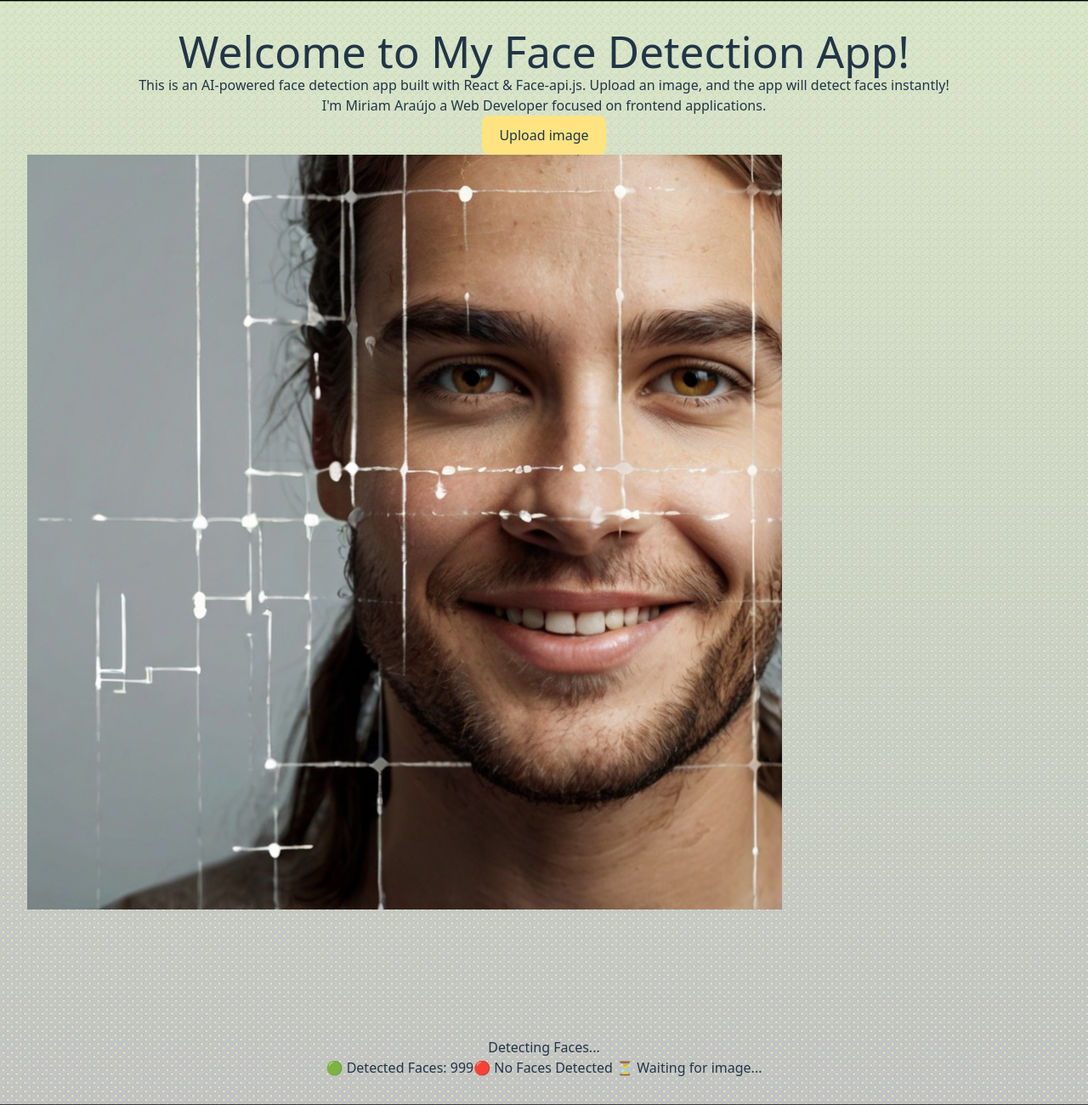
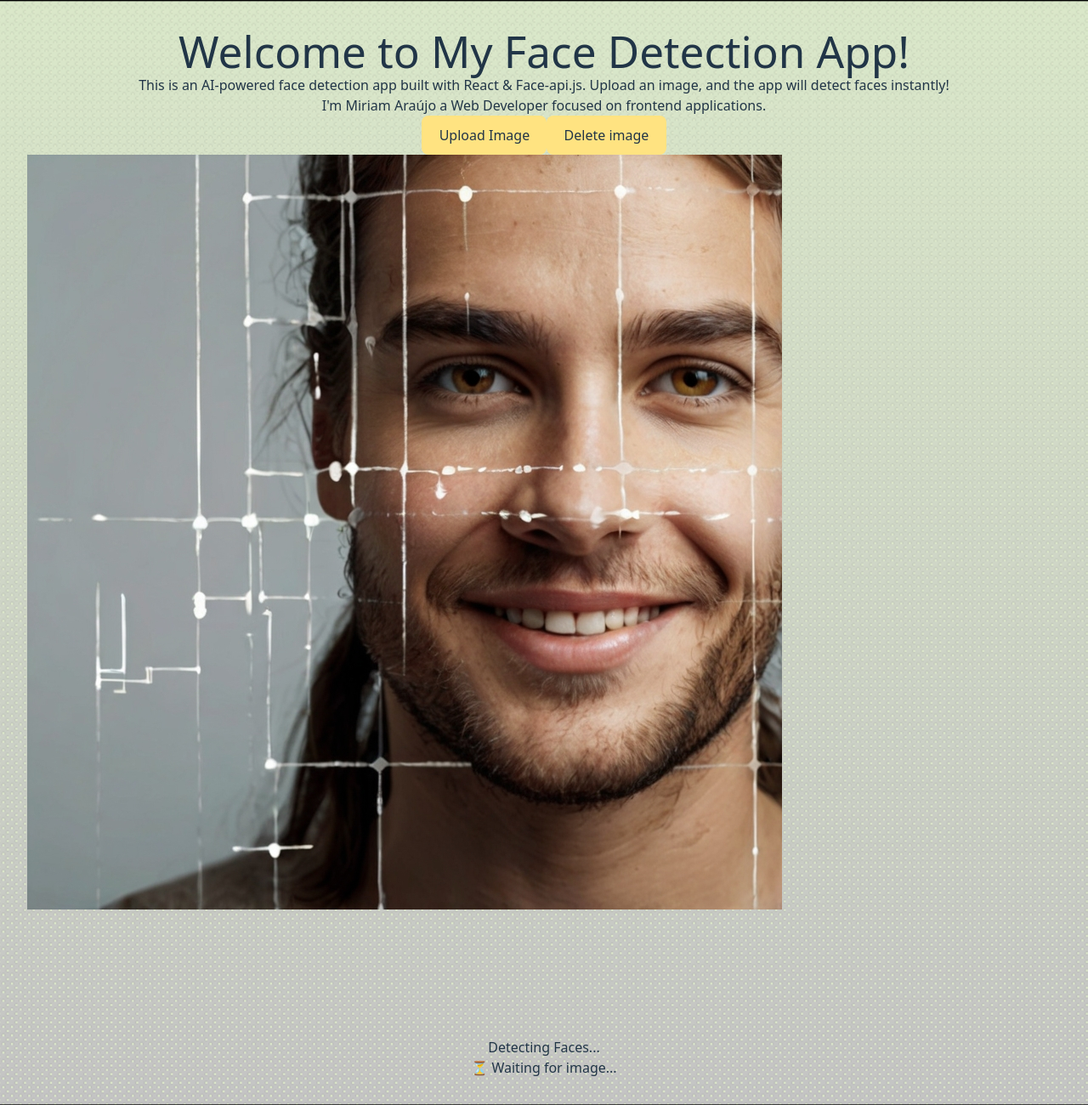
Before and after one commit to M-Araujo/ai-image-recognition-app-react, a React (Vite) app: page / in a window 1280 px wide. Shown: the whole page at 85% size. Built offline with nearby package versions, Linux system fonts and the light colour scheme.

Commit message:
preparing for file upload

```diff
--- a/package.json
+++ b/package.json
@@ -11,7 +11,8 @@
   },
   "dependencies": {
     "react": "^19.0.0",
-    "react-dom": "^19.0.0"
+    "react-dom": "^19.0.0",
+    "react-dropzone": "^14.3.8"
   },
   "devDependencies": {
     "@eslint/js": "^9.22.0",
--- a/src/components/FaceRecognition.tsx
+++ b/src/components/FaceRecognition.tsx
@@ -1,6 +1,20 @@
+import Button from './ui/Button.tsx';
+import { useState } from 'react';
+import FileUpload from './FileUpload.tsx';
+
 function FaceRecognition() {
 
-  const defaultImage = true;
+  const [defaultImage, setDefaultImage] = useState<boolean>(true);
+  /*const [uploadedImage, setUploadedImage] = useState<string>('');
+  const [hasUploadedImage, setHasUploadedImage] = useState<boolean>(false);*/
+
+  const uploadImage = (): void => {
+    setDefaultImage(false);
+  }
+
+  const resetImage = (): void => {
+    setDefaultImage(true);
+  }
 
   return (
     <div className="w-full max-w-[1200px] mx-auto bg-white rounded-2xl">
@@ -22,9 +36,8 @@ function FaceRecognition() {
                 I'm Miriam Araújo a Web Developer focused on frontend applications.
               </p>
 
-              <button className="uploadBtn">
-                Upload image
-              </button>
+              <Button onClick={uploadImage} btnClasses="uploadBtn" text="Upload Image" />
+              <Button onClick={resetImage} btnClasses="uploadBtn" text="Delete image" />
             </div>
           </div>
 
@@ -36,30 +49,45 @@ function FaceRecognition() {
             <div className="canvas-wrapper">
 
               {defaultImage ?
+                (
                   <img
                     src="./assets/defaultImg.jpg"
                     alt="Uploaded Image"
-                  className="image-preview rounded-2xl" /> :
-                ''}
+                    className="image-preview rounded-2xl" />
+                ) : (
+                  <FileUpload />
+                )
+              }
 
               <canvas className="canvas-overlay"></canvas>
             </div>
           </div>
 
           <div className="status-container">
+
             <div className="loading-spinner">
               <div className="spinner"></div>
               <p>Detecting Faces...</p>
             </div>
 
             <p className="face-count">
+
+              {defaultImage ? (
+                <span > ⏳ Waiting for image...</span>
+              ) : (
+                <>
                     <span className="text-green-500">
                 🟢 Detected Faces: 999
                     </span>
                     <span className="text-red-500">
                       🔴 No Faces Detected
                     </span>
-              <span > ⏳ Waiting for image...</span>
+                </>
+              )
+              }
+
+
+
             </p>
           </div>
         </div>
--- /dev/null
+++ b/src/components/FileUpload.tsx
@@ -0,0 +1,28 @@
+import React, { useCallback } from 'react'
+import { useDropzone } from 'react-dropzone'
+
+const FileUpload: React.FC = () => {
+
+
+    const onDrop = useCallback(acceptedFiles => {
+        // Do something with the files
+        console.log(acceptedFiles);
+    }, [])
+
+    const { getRootProps, getInputProps, isDragActive } = useDropzone({ onDrop })
+
+
+    return (
+        <div {...getRootProps()}>
+            <input {...getInputProps()} />
+            {
+                isDragActive ?
+                    <p>Drop the files here ...</p> :
+                    <p>Drag 'n' drop some files here, or click to select files</p>
+            }
+        </div>
+    )
+};
+
+
+export default FileUpload;
--- /dev/null
+++ b/src/components/ui/Button.tsx
@@ -0,0 +1,14 @@
+interface ButtonProps{
+    text: string,
+    btnClasses?: string,
+    onClick?: () => void;
+}
+
+export default function Button({ text, btnClasses, onClick }:ButtonProps) {
+
+    return (
+        <button onClick={onClick} className={ btnClasses}>
+           {text}
+        </button>
+    );
+}
```
Also changed, not shown: 1 other file (tests, documents, lock files or other folders). Lines whose indentation alone changed are shown as unchanged.
